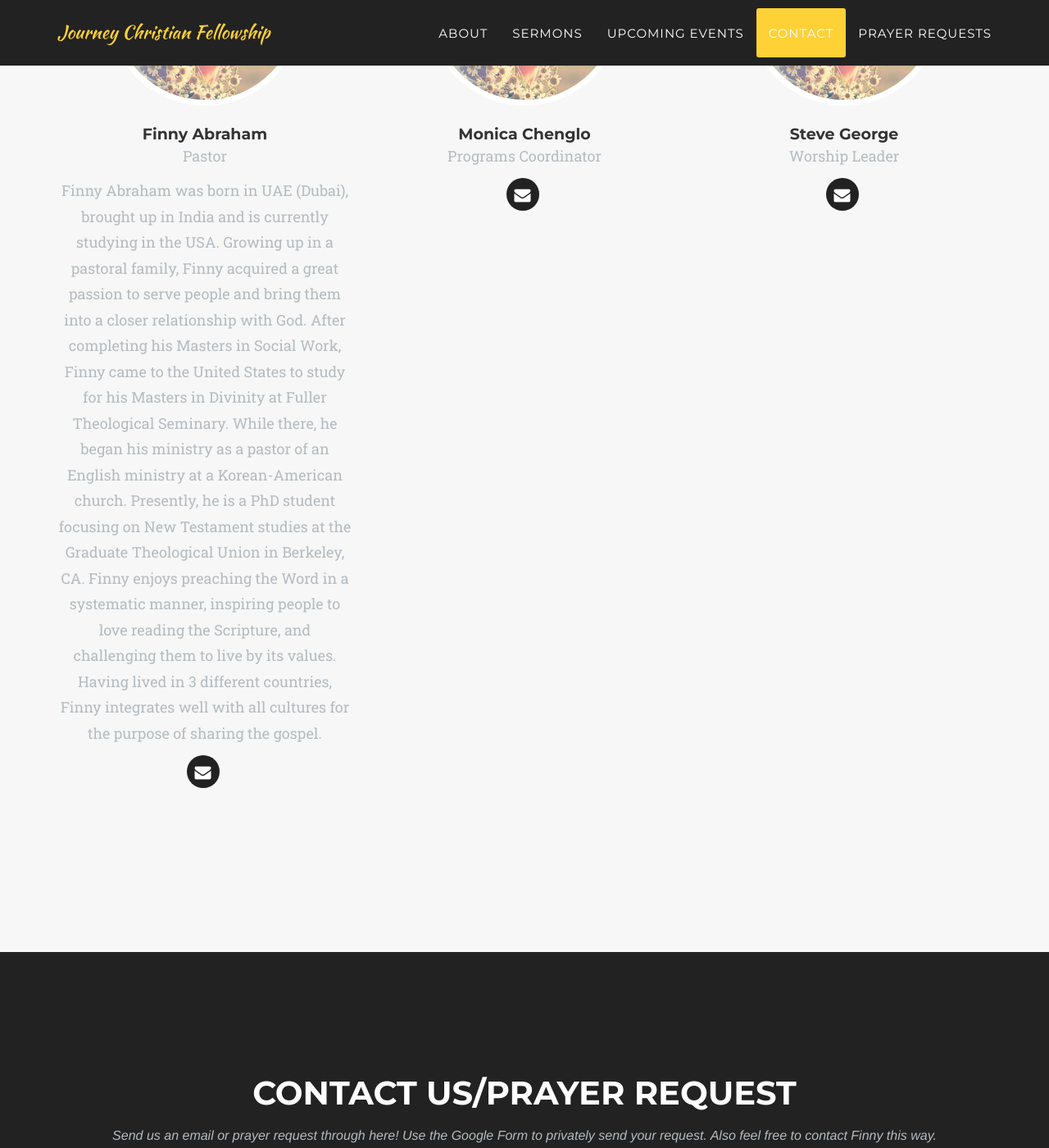
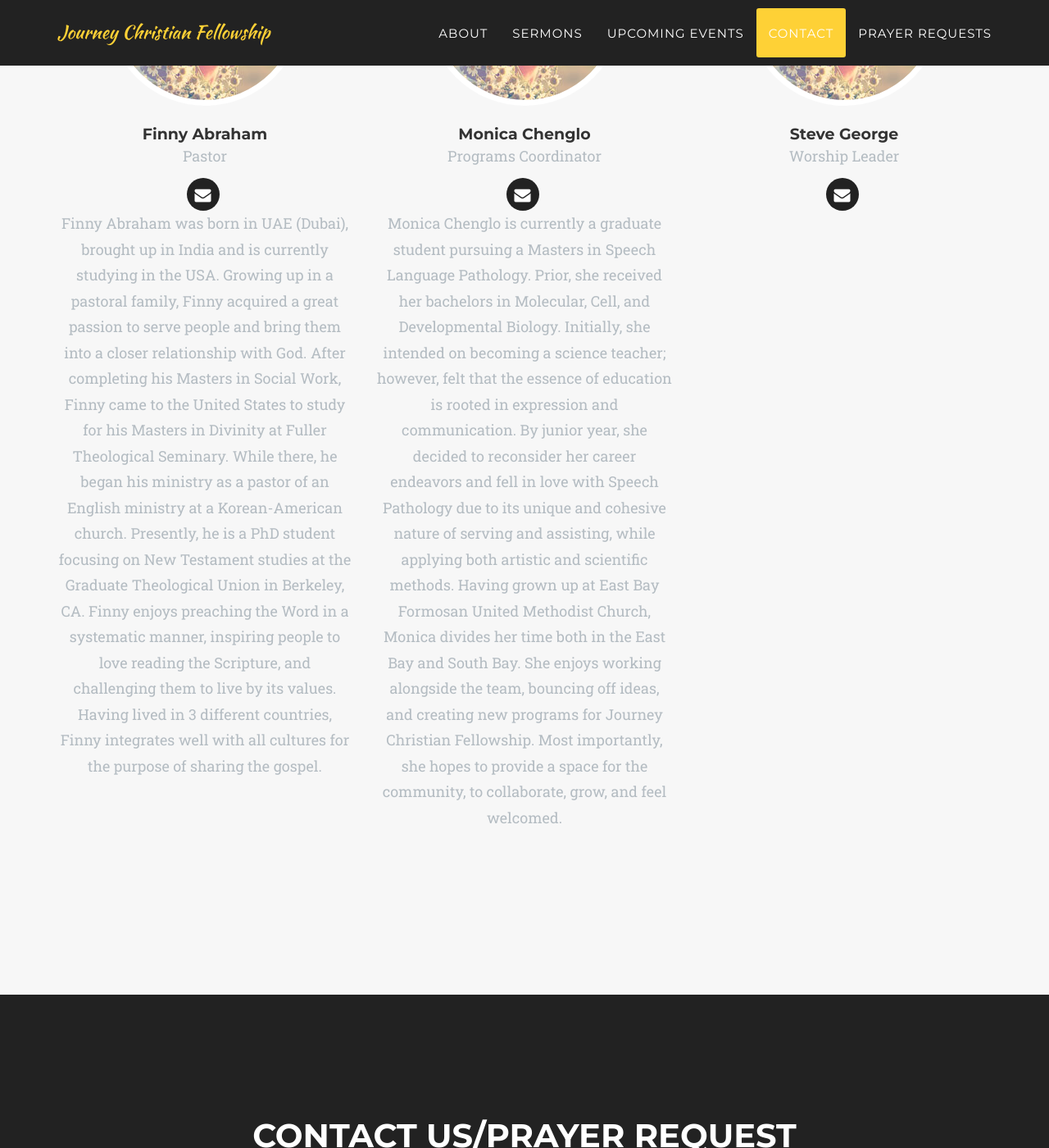
Before and after one commit to tabithahsia/churchwebsite, a Jekyll site: the page built from index.html, in a window 1280 px wide and 1400 px high, scrolled down 5805 px. Shown: the whole window at 82% size. Built offline with Jekyll 4.4.1, drawn with Linux system fonts in a browser that asks for light colours; some web fonts are replaced.

Commit message:
(update) Add Monica's blurb

```diff
--- a/_config.yml
+++ b/_config.yml
@@ -23,6 +23,7 @@ people:
 - name: Monica Chenglo
   pic: 3
   position: Programs Coordinator
+  summary: Monica Chenglo is currently a graduate student pursuing a Masters in Speech Language Pathology. Prior, she received her bachelors in Molecular, Cell, and Developmental Biology. Initially, she intended on becoming a science teacher; however, felt that the essence of education is rooted in expression and communication. By junior year, she decided to reconsider her career endeavors and fell in love with Speech Pathology due to its unique and cohesive nature of serving and assisting, while applying both artistic and scientific methods. Having grown up at East Bay Formosan United Methodist Church, Monica divides her time both in the East Bay and South Bay. She enjoys working alongside the team, bouncing off ideas, and creating new programs for Journey Christian Fellowship. Most importantly, she hopes to provide a space for the community, to collaborate, grow, and feel welcomed.
   social:
     - title: email
       url: MAILTO:mochenglo@journeychristianfellowship.community
--- a/_includes/team.html
+++ b/_includes/team.html
@@ -14,7 +14,6 @@
                         <img src="img/team/{{ member.pic }}.jpg" class="img-responsive img-circle" alt="">
                         <h4>{{ member.name }}</h4>
                         <p class="text-muted">{{ member.position }}</p>
-                        <p class="text-muted">{{ member.summary }}</p>
                         <ul class="list-inline social-buttons">
                             {% for network in member.social %}
                             <li>
@@ -25,6 +24,8 @@
                             {% endfor %}
 
                         </ul>
+                        <p class="text-muted">{{ member.summary }}</p>
+
                     </div>
                 </div>
                 {% endfor %}
```
